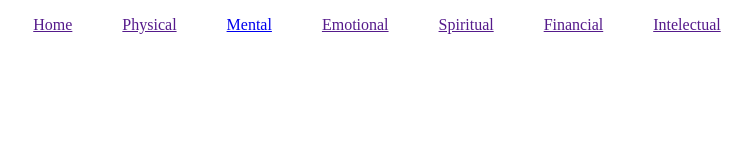
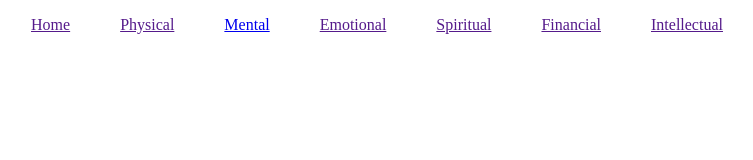
Before and after one commit to amypholley/physicalhealth_f1rst, a plain HTML site: page index.html in a window 1280 px wide. Shown: the full height of the page, 283-1036 px from the left. Drawn offline with Linux system fonts and the light colour scheme.

Commit message:
Spelling Change

```diff
--- a/index.html
+++ b/index.html
@@ -27,7 +27,7 @@
                     <a href="">Financial</a>
                 </li>
                 <li>
-                    <a href="">Intelectual</a>
+                    <a href="">Intellectual</a>
                 </li>
             </ul>
         </header>
```
